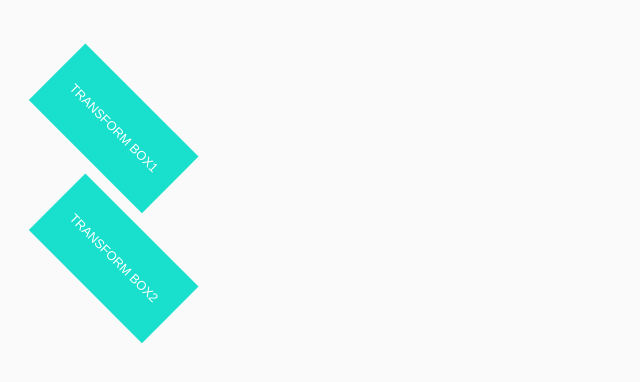
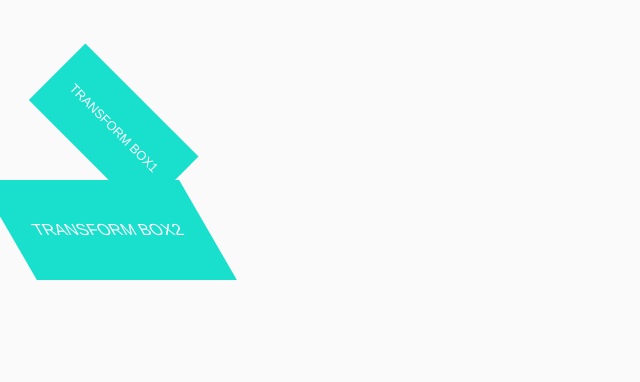
Before and after one commit to yeying09/prprpr, a website: page app/index.html in a window 1280 px wide. Shown: the whole page, without its empty margins (0-640 px from the left). Drawn offline with nearby package versions, Linux system fonts and the light colour scheme; files that its build step writes are made by us from their sources.

Commit message:
test desktop

```diff
--- a/app/index.html
+++ b/app/index.html
@@ -4,7 +4,7 @@
     <meta charset="utf-8">
     <meta name="description" content="">
     <meta name="viewport" content="width=device-width, initial-scale=1">
-    <title>prprpr</title>
+    <title>Transform</title>
 
     <link rel="apple-touch-icon" href="apple-touch-icon.png">
     <!-- Place favicon.ico in the root directory -->
--- a/app/scripts/main.js
+++ b/app/scripts/main.js
@@ -29,7 +29,7 @@ var aRST = aR*aS,
 
 $('#transform-box1').css('transform', 'matrix(' + aRST + ',' + bRST + ','+ cRST + ',' + dRST + ','+ eRST + ',' + fRST + ')');
 
-$('#transform-box2').css('transform', 'rotate(45deg) scale(0.8) translate(30px, 20px)');
+$('#transform-box2').css('transform', 'skewX(30deg)');
 
 console.log(getComputedStyle($('#transform-box1')[0]).transform)
 console.log(getComputedStyle($('#transform-box2')[0]).transform)
```
Also changed, not shown: 1 other file.
